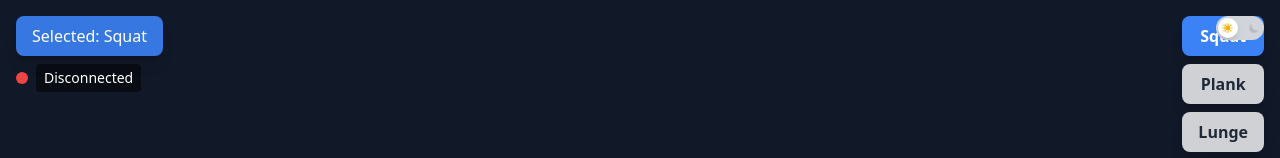
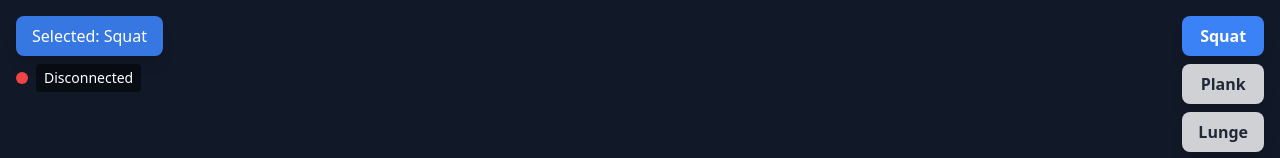
Before and after one commit to ceylinerdogan/gymtasticFrontend, a Vue app in the folder frontend/: page /camera in a window 1280 px wide. Shown: the top 158 px of the page. Built offline with nearby package versions, Linux system fonts and the light colour scheme; sample sign-in values are in the browser's storage.

Commit message:
dark mode toggle removed from camera screen

```diff
--- a/frontend/src/App.vue
+++ b/frontend/src/App.vue
@@ -1,7 +1,7 @@
 <template>
   <div class="app-container dark:bg-gray-900 transition-colors duration-300">
     <!-- Dark Mode Toggle -->
-    <div v-if="shouldShowNavigation" class="fixed top-4 right-4 z-50">
+    <div v-if="shouldShowNavigation && shouldShowDarkModeToggle" class="fixed top-4 right-4 z-50">
       <DarkModeToggle />
     </div>
 
--- a/frontend/src/components/CameraPage.vue
+++ b/frontend/src/components/CameraPage.vue
@@ -218,13 +218,9 @@ import { io } from 'socket.io-client'
 import { SOCKET_URL, API_BASE_URL } from '../config/environment.js'
 import { useVoiceFeedback } from '../composables/useVoiceFeedback.js'
 import { fetchWithAuth } from '../router.js'
-import DarkModeToggle from './DarkModeToggle.vue'
 
 export default {
   name: 'CameraControl',
-  components: {
-    DarkModeToggle
-  },
   setup() {
     const videoElement = ref(null)
     const canvasElement = ref(null)
--- a/frontend/src/components/WorkoutPreview.vue
+++ b/frontend/src/components/WorkoutPreview.vue
@@ -81,14 +81,12 @@
 
 <script setup>
 import { useRouter, useRoute } from 'vue-router'
-import DarkModeToggle from './DarkModeToggle.vue'
-import { useDarkMode } from '../composables/useDarkMode.js'
+
 
 const router = useRouter()
 const route = useRoute()
 
-// Initialize dark mode
-const { isDarkMode, toggleDarkMode } = useDarkMode()
+
 
 const goBack = () => {
   router.back()
```
